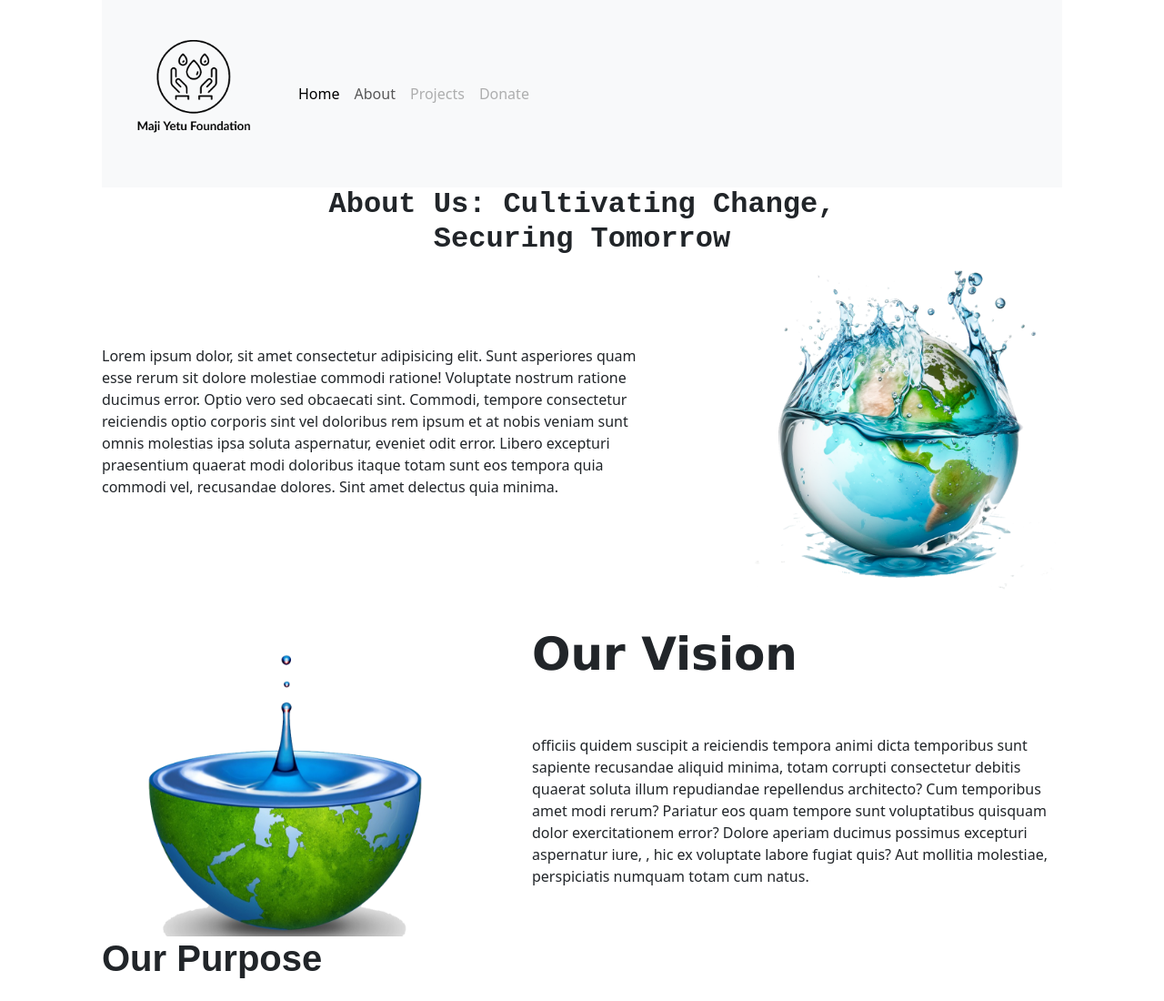
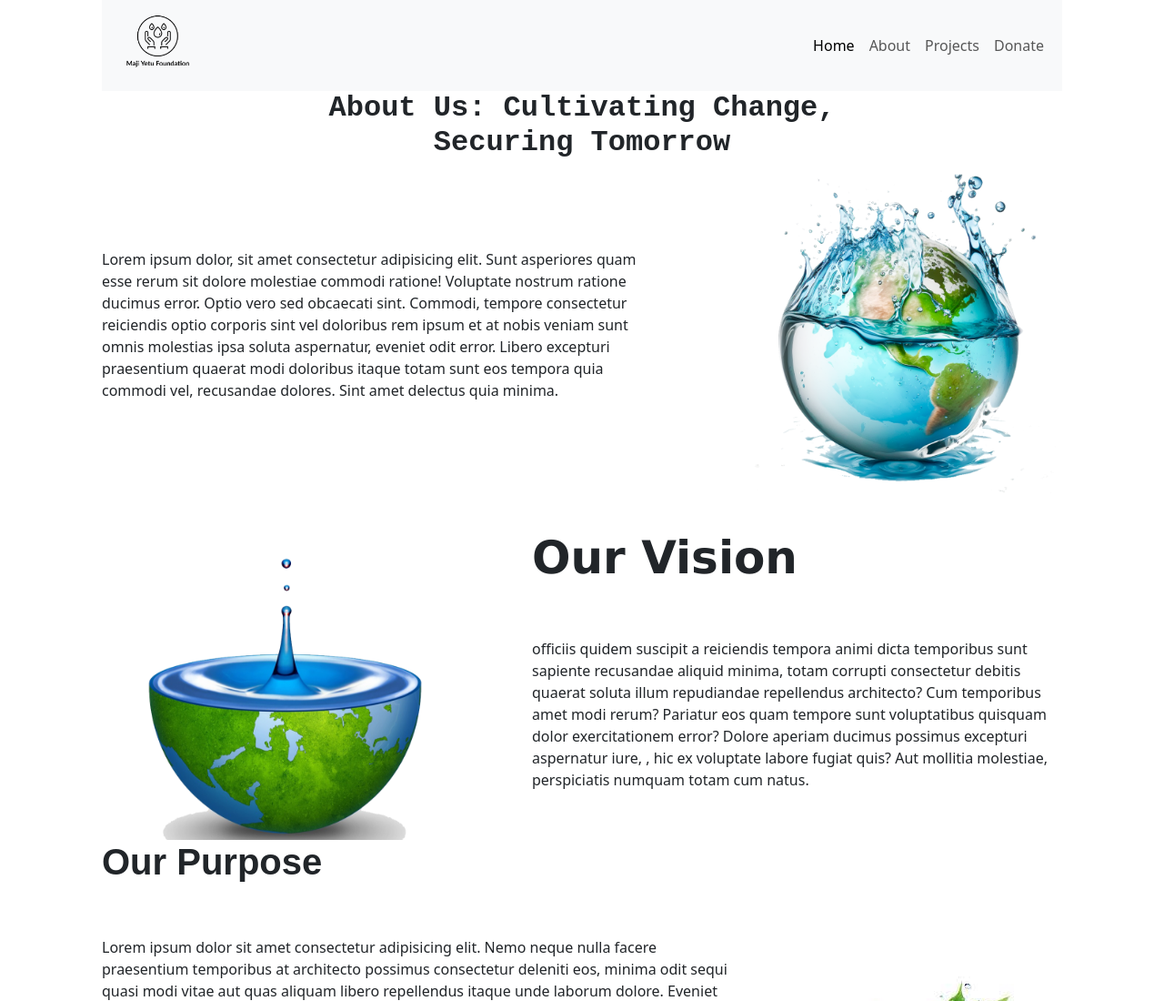
Before and after one commit to sudoevans/maji-yetu, a plain HTML site: page about.html in a window 1280 px wide. Shown: the top 1100 px of the page at 91% size. Drawn offline with nearby package versions, Linux system fonts and the light colour scheme.

Commit message:
added new  repo with items

```diff
--- a/about.html
+++ b/about.html
@@ -15,29 +15,25 @@
        <!-- Header Section -->
     <nav class="navbar navbar-expand-lg navbar-light bg-light">
         <div class="container-fluid">
-              <a class="navbar-brand" href="#"><img src="assets/images/logo.png" alt=""></a>
+            <a class="navbar-brand" href="#"><img src="assets/images/logo.png" alt="" class="logo"></a>
             <button class="navbar-toggler" type="button" data-bs-toggle="collapse" data-bs-target="#navbarSupportedContent" aria-controls="navbarSupportedContent" aria-expanded="false" aria-label="Toggle navigation">
                 <span class="navbar-toggler-icon"></span>
             </button>
-              <div class="collapse navbar-collapse" id="navbarSupportedContent">
-                <div class="d-flex">
-                    <ul class="navbar-nav me-auto mb-2 mb-lg-0">
+            <div class="collapse navbar-collapse justify-content-end" id="navbarSupportedContent">
+                <ul class="navbar-nav mb-2 mb-lg-0">
                     <li class="nav-item">
                         <a class="nav-link active" aria-current="page" href="#">Home</a>
                     </li>
                     <li class="nav-item">
                         <a class="nav-link" href="#">About</a>
                     </li>
-
                     <li class="nav-item">
-                    <a class="nav-link disabled" href="#" tabindex="-1">Projects</a>
+                        <a class="nav-link" href="#">Projects</a>
                     </li>
                     <li class="nav-item">
-                    <a class="nav-link disabled" href="#" tabindex="-1">Donate</a>
+                        <a class="nav-link" href="#">Donate</a>
                     </li>
                 </ul>
-                </div>
-
             </div>
         </div>
     </nav>
--- a/assets/css/about.css
+++ b/assets/css/about.css
@@ -10,7 +10,13 @@ body {
     padding-left: 100px;
     padding-right: 100px;
 }
+.navbar {
+    height: 100px;
+}
 
+.logo {
+    height: 100px;
+}
 /* Media query for smaller screens */
 @media screen and (max-width: 768px) {
     body {
```
Also changed, not shown: 1 other file. Lines whose indentation alone changed are shown as unchanged.
